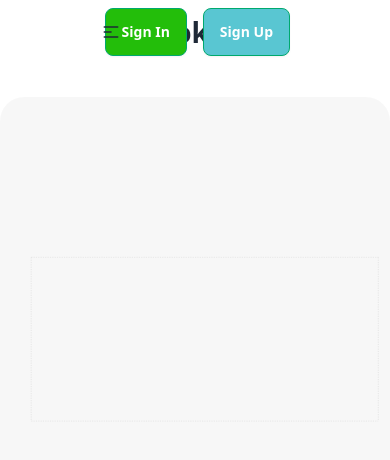
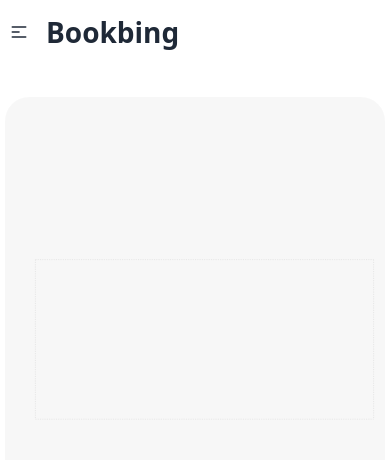
Before and after one commit to barta3235/Book-Vibe-a8, a React (Vite) app: page /pagestoread in a window 390 px wide. Shown: the top 460 px of the page. Built offline with nearby package versions, Linux system fonts and the light colour scheme.

Commit message:
minor changes in responsiveness

```diff
--- a/src/components/header/Header.jsx
+++ b/src/components/header/Header.jsx
@@ -3,7 +3,7 @@ import { NavLink } from "react-router-dom";
 
 const Header = () => {
     return (
-        <div className="navbar fixed z-10 px-[100px] bg-white">
+        <div className="navbar fixed z-10 md:px-[100px] bg-white">
             <div className="navbar-start">
                 <div className="dropdown">
                     <div tabIndex={0} role="button" className="btn btn-ghost lg:hidden pl-0">
@@ -13,6 +13,8 @@ const Header = () => {
                        <NavLink to='/'>Home</NavLink>
                        <NavLink to='/listedbooks'>Listed Books</NavLink>
                        <NavLink to='/pagestoread'>Pages To Read</NavLink>
+                       <NavLink to='/'>Sign Up</NavLink>
+                       <NavLink to='/'>Sign In</NavLink>
                     </ul>
                 </div>
                 <a className="font-bold text-[28px]" href="/">Bookbing</a>
@@ -25,7 +27,7 @@ const Header = () => {
 
                 </ul>
             </div>
-            <div className="navbar-end">
+            <div className="navbar-end hidden md:flex">
                 <a className="btn mr-4 btn-success bg-[#23BE0A] text-white rounded-lg">Sign In</a>
                 <a className="btn btn-success bg-[#59C6D2] text-white rounded-lg">Sign Up</a>
             </div>
--- a/src/components/pagestoread/Pagestoread.jsx
+++ b/src/components/pagestoread/Pagestoread.jsx
@@ -28,7 +28,7 @@ const Pagestoread = () => {
     };
 
     return (
-        <div className="bg-[#13131308] rounded-3xl flex justify-center items-center lg:p-[50px]">
+        <div className="bg-[#13131308] rounded-3xl flex justify-center items-center mx-[5px] md:mx-[0px] lg:p-[50px]">
             <BarChart
                 width={1000}
                 height={500}
```
